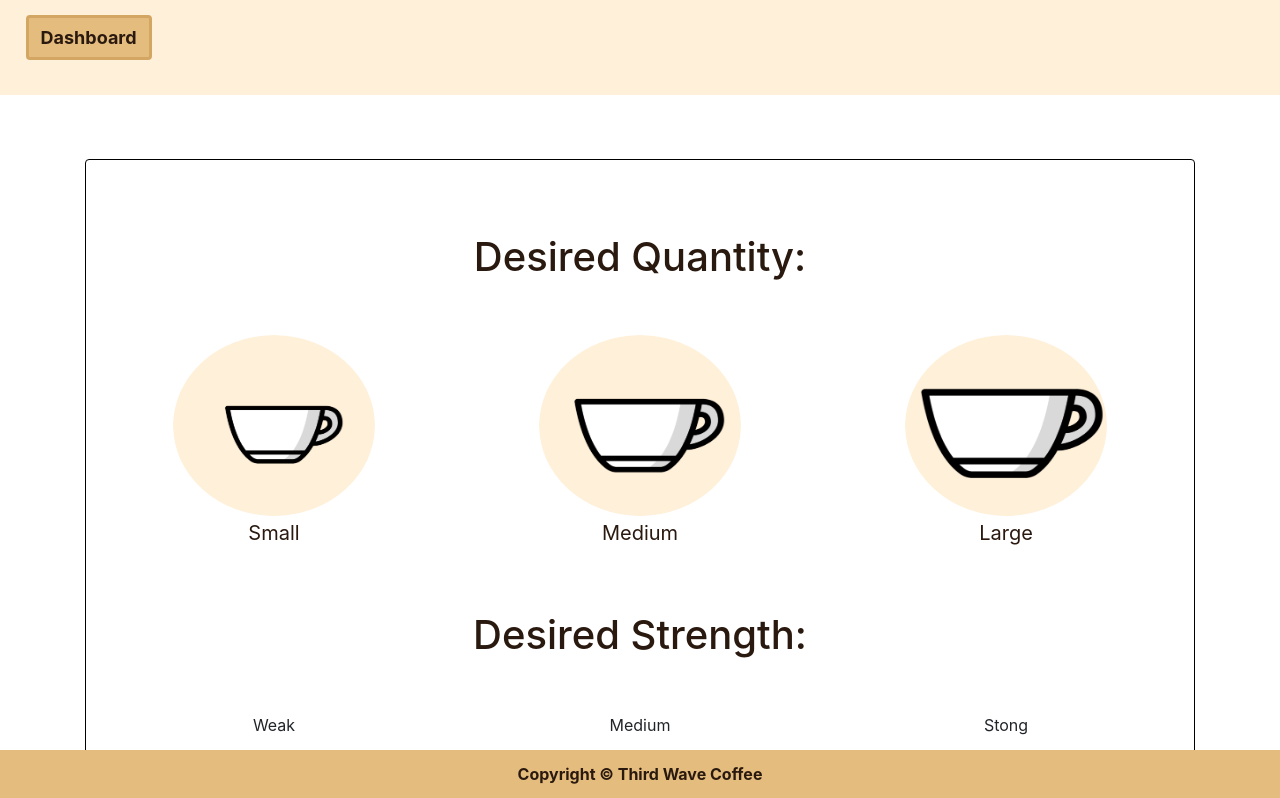
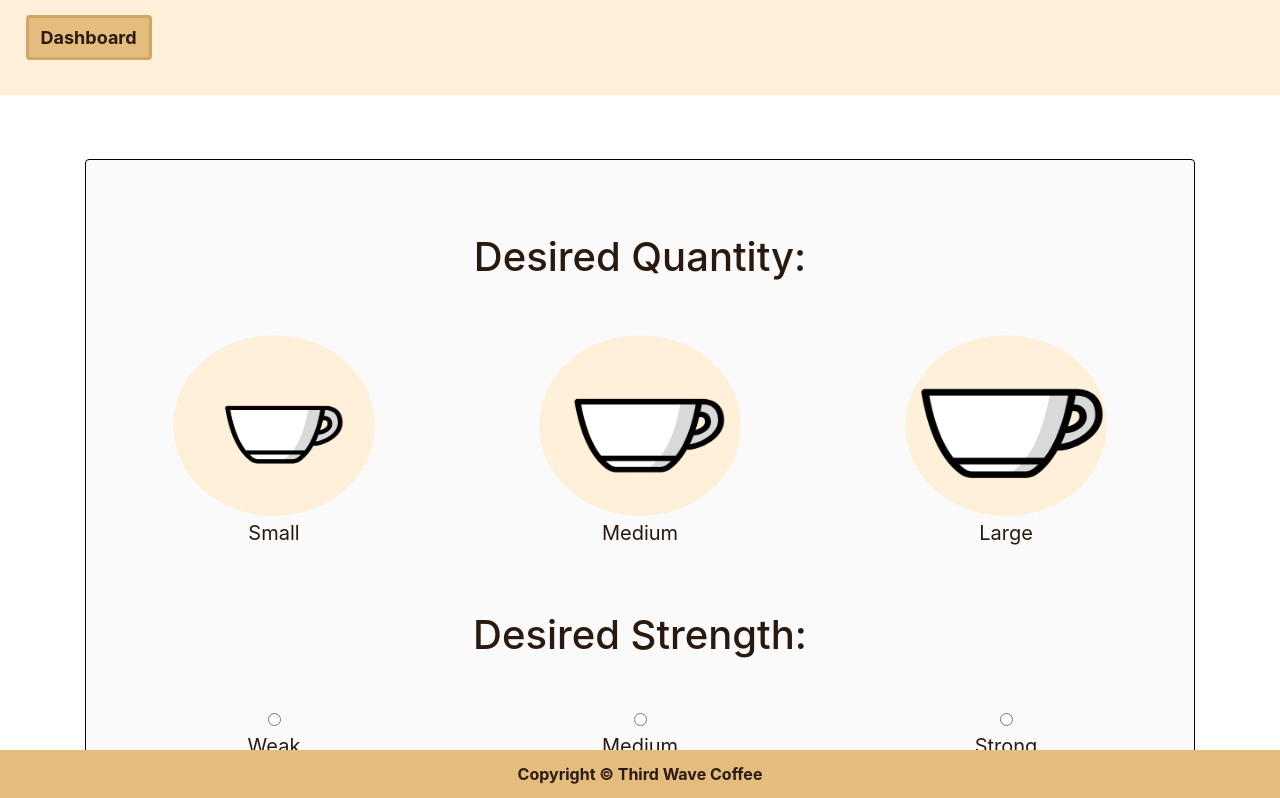
Before and after one commit to Eshi44/Third-Wave-Coffe, a React (Create React App) app in the folder client/: page /preferences in a window 1280 px wide. Shown: the top 798 px of the page. Built offline with nearby package versions, Linux system fonts and the light colour scheme.

Commit message:
added adio button inputs for strength of coffee

```diff
--- a/client/src/containers/Preferences/Preferences.css
+++ b/client/src/containers/Preferences/Preferences.css
@@ -6,6 +6,7 @@
 /* card border color */
 div#card-body{
     border-color: black;
+    background-color: rgb(250, 250, 250);
 }
 /* input for small cup */
 #inputOne {
@@ -53,10 +54,17 @@ div#card-body{
     color: #2a190f;
     font-size: 40px;
 }
-/* small/weak/light, med, & large/strong/dark text */
+/* small, med, & large quantity text */
 #textsml {
     position: absolute;
     margin-top: 50%;
     color: #2a190f;
     font-size: 20px;
 }
+/* weak, med, & strong strength text */
+#textwms {
+    position: absolute;
+    margin-top: 5%;
+    color: #2a190f;
+    font-size: 20px;
+}
--- a/client/src/containers/Preferences/Preferences.jsx
+++ b/client/src/containers/Preferences/Preferences.jsx
@@ -61,13 +61,16 @@ class Chemex extends Component {
 							<h3 id="desiredText">Desired Strength:</h3>
 							<div className="row">
 								<div className="col col-sm-4 col-md-4 col-lg-4 d-flex justify-content-center">
-									Weak
+								<input type="radio" id="weak"  name="coffee" value="weak"/>
+								<label id="textwms" for="weak">Weak </label>
 								</div>
 								<div className="col col-sm-4 col-md-4 col-lg-4 d-flex justify-content-center">
-									Medium
+								<input type="radio" id="med" name="coffee" value="med"/>
+									<label id="textwms" for="med">Medium </label>
 								</div>
 								<div className="col col-sm-4 col-md-4 col-lg-4 d-flex justify-content-center">
-									Stong
+								<input type="radio" id="strong" name="coffee" value="strong"/>
+								<label id="textwms" for="strong">Strong</label>
 								</div>
 							</div>
 							<h3 id="desiredText">Desired Bean Roast:</h3>
```
